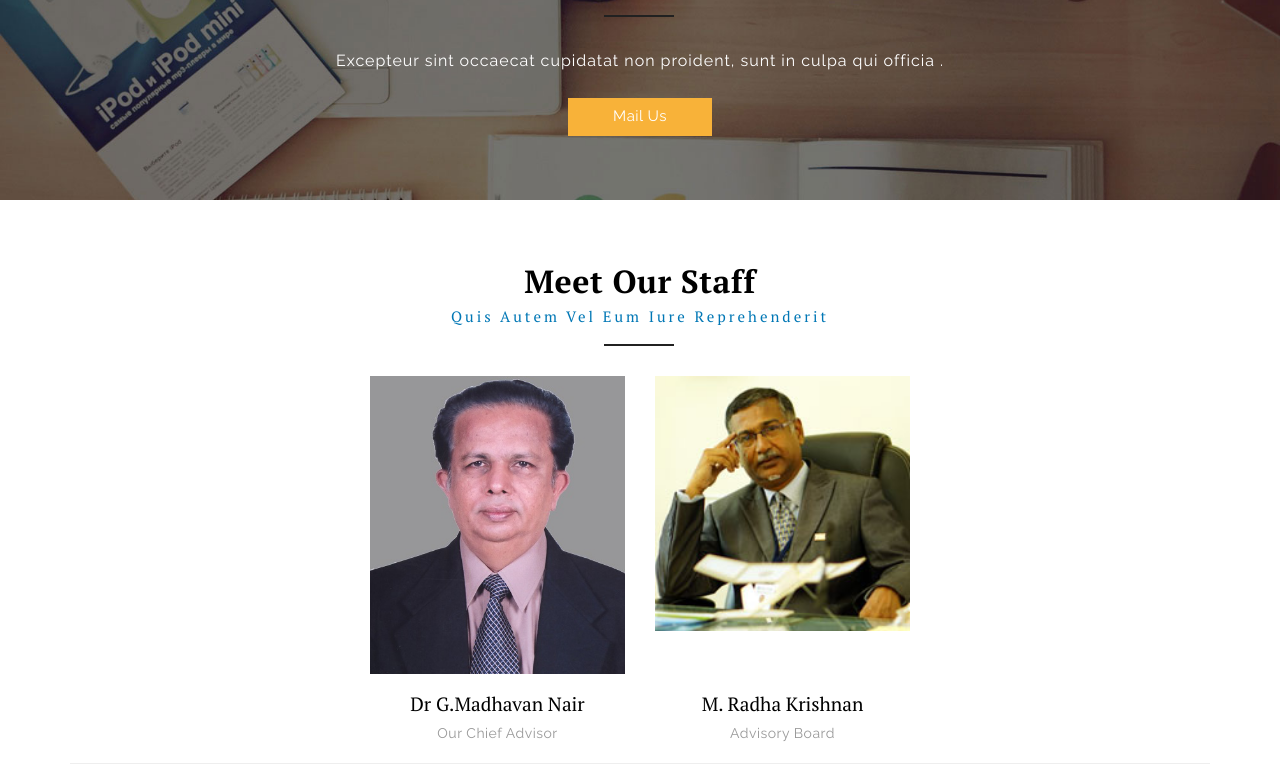
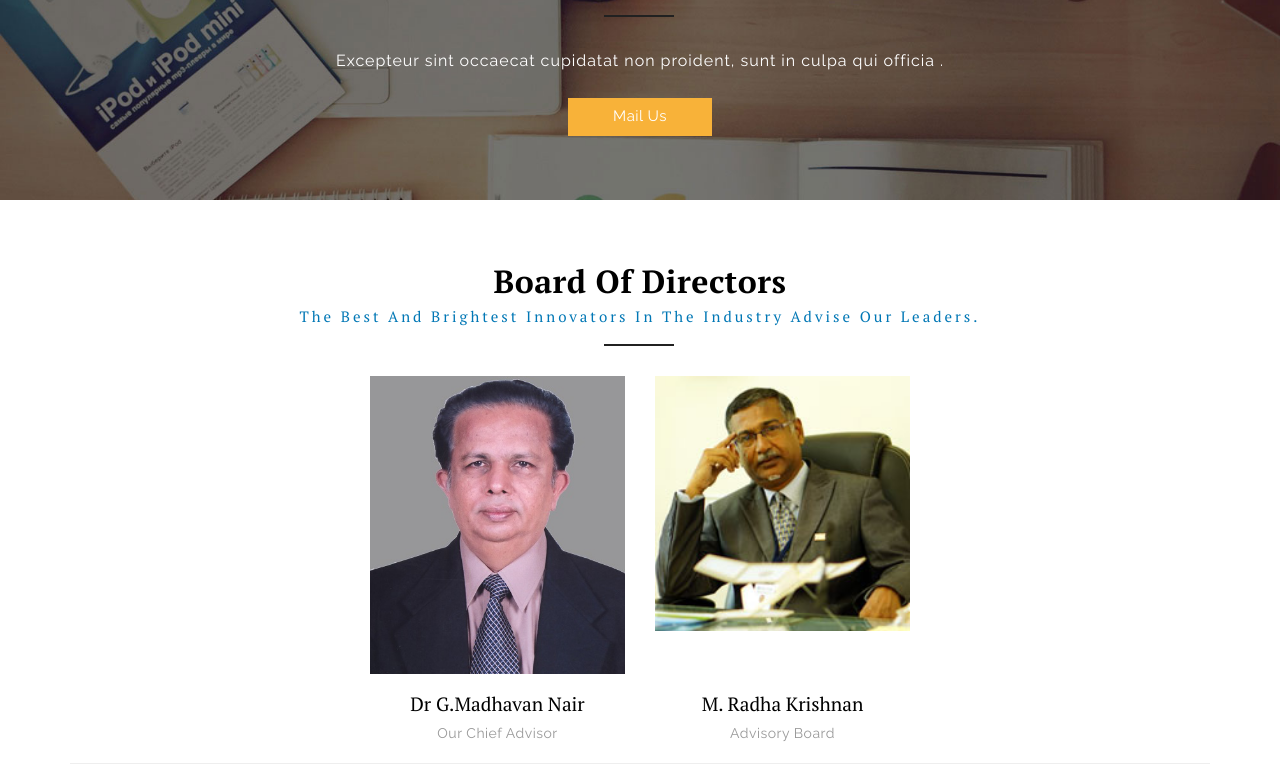
Before and after one commit to dhanyacm/stem1, a Jekyll site: the page built from about.html, in a window 1280 px wide and 1400 px high, scrolled down 918 px. Shown: the top 764 px of the window. Built offline with Jekyll 4.4.1, drawn with Linux system fonts in a browser that asks for light colours; some of the changed text lies outside the part shown; grey boxes are pictures that could not be loaded.

Commit message:
about footer navbar

```diff
--- a/_includes/footer.html
+++ b/_includes/footer.html
@@ -27,7 +27,7 @@
 					<li><a href="#" class="w3_agile_dribble"><i class="fa fa-dribbble" aria-hidden="true"></i></a></li>
 					<li><a href="#" class="w3_agile_vimeo"><i class="fa fa-vimeo" aria-hidden="true"></i></a></li>
 				</ul>
-				<p>© 2017 STEM . All Rights Reserved | Design by <a href="http://writegenie.com/">Write Genie</a> </p>
+				<p>© 2017 STEM . All Rights Reserved | Developed by <a href="http://writegenie.com/">Write Genie</a> </p>
 		</div>
 	</div>
 </div>
--- a/_includes/navbar.html
+++ b/_includes/navbar.html
@@ -32,7 +32,7 @@
 						<ul class="nav navbar-nav navbar-right">
 							<li><a href="index.html" {% if page.frontpage %} class="active" {% endif %}>Home</a></li>
 							<li><a href="about.html" {% if page.about %} class="active" {% endif %}>About</a></li>
-							<li><a href="services.html" {% if page.services %} class="active" {% endif %}>Services</a></li>
+							<li><a href="services.html" {% if page.services %} class="active" {% endif %}>Programmes</a></li>
 							<li><a href="gallery.html" {% if page.gallery %} class="active" {% endif %}>Gallery</a></li>
 						<!-- 	<li class="dropdown">
 								<a href="#" class="dropdown-toggle" data-toggle="dropdown" role="button" aria-haspopup="true" aria-expanded="false">Pages<span class="caret"></span></a>
--- a/about.html
+++ b/about.html
@@ -31,7 +31,8 @@ about: true
 <!-- Team -->
 <div class="team" id="team">
 	<div class="container">
-		<h3 class="heading-agileinfo">Meet Our Staff<span>Quis autem vel eum iure reprehenderit</span></h3>
+
+		<h3 class="heading-agileinfo">Board of Directors<span>The best and brightest innovators in the industry advise our leaders.</span></h3>
 
 		<div class="agile_team_grids">
 			<div class="col-md-3 agile_team_grid"></div>
@@ -76,6 +77,8 @@ about: true
 		</div>
 
 		<hr>
+
+		<h3 class="heading-agileinfo">Meet Our Leaders<span>With over 100 years of combined experience, we've got a well-seasoned team at the helm.</span></h3>
 
 		<div class="agile_team_grids">
 			<div class="col-md-4 agile_team_grid">
```
